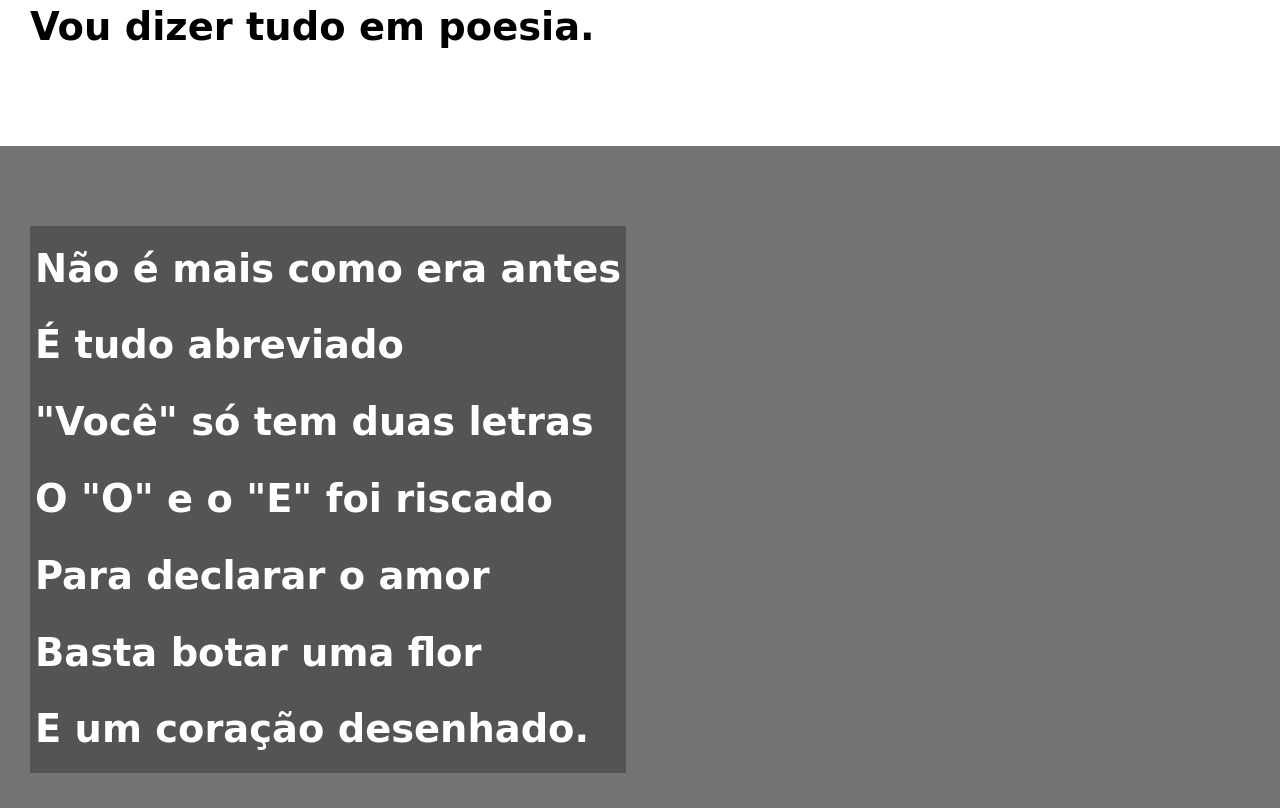
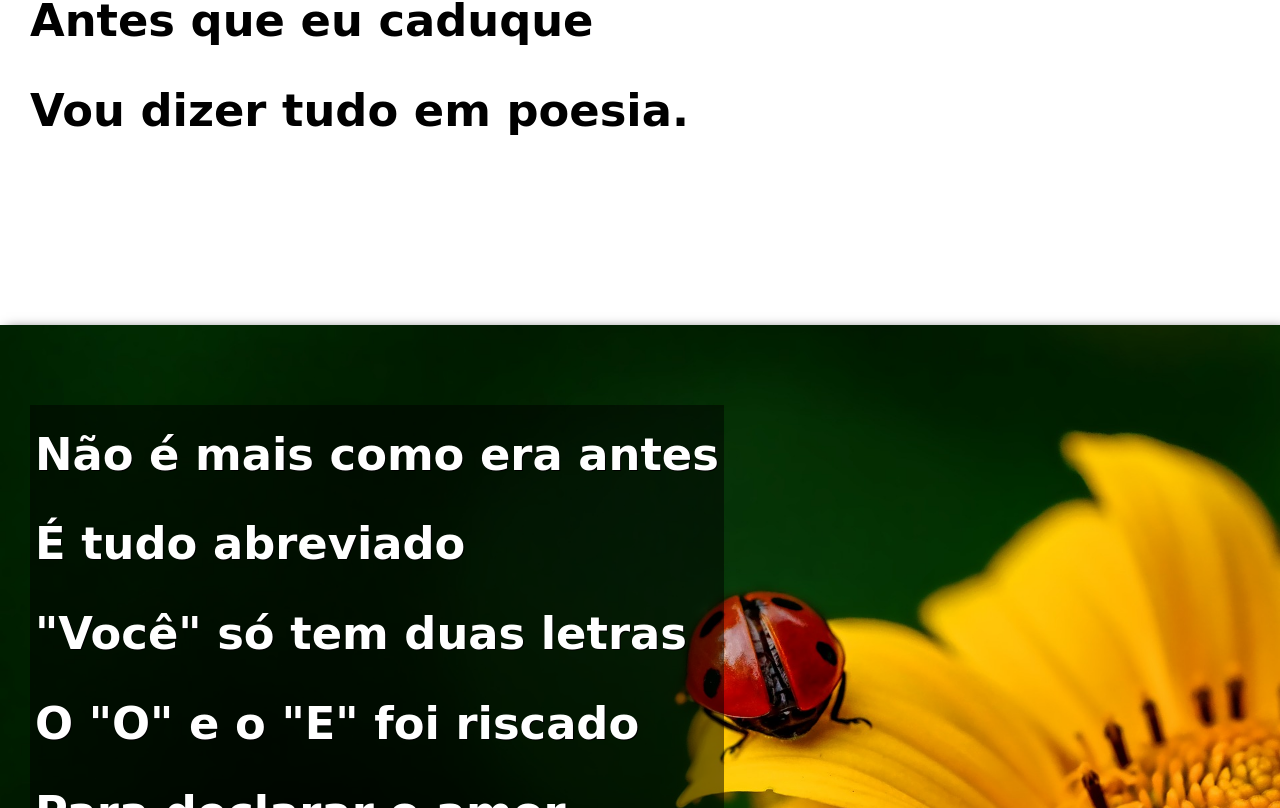
Before and after one commit to OlsonGabriel/html-css, a plain HTML site: page desafios/des012/index.html in a window 1280 px wide. Shown: the part 812-1620 px from the top of the page. Drawn offline with Linux system fonts and the light colour scheme; a web font is replaced by a local one.

Commit message:
atualização nas imagem de fundo para efeito paralax

```diff
--- a/desafios/des012/estilo/style.css
+++ b/desafios/des012/estilo/style.css
@@ -67,7 +67,12 @@ section{
     padding-left: 30px;
     font-family: var(--font3);
     font-weight: bold;
-    font-size: 3vw;
+    font-size: 3.5vw;
+}
+
+section > p{
+    padding-bottom: 2em;
+
 }
 
 .normal{
@@ -76,14 +81,30 @@ section{
 }
 
 .imagem{
-    background-color: rgba(0, 0, 0, 0.323);
+    background-color: rgba(51, 51, 51);
     color: white;
+    box-shadow: 6px 6px 13px 0px black;
+    background-size: cover;
+    background-attachment: fixed;
+}
+
+#img01{
+    background-image: url(../imagens/background001.jpg);
+    background-position: right center;
+
+}
+
+#img02{
+    background-image: url(../imagens/background002.jpg);
+    background-position: right center;
+
 }
 
 .imagem > p{
     display: inline-block;
     padding: 5px;
-    background-color: rgba(0, 0, 0, 0.274);
+    background-color: rgba(0, 0, 0, 0.5);
+    text-shadow: 1px 1px 0px black;
 }
 
 footer{
--- a/desafios/des012/index.html
+++ b/desafios/des012/index.html
@@ -27,7 +27,7 @@
         </p>
     </section>
 
-    <section class="imagem">
+    <section class="imagem" id="img01">
         <p>
             Não é mais como era antes <br>
             É tudo abreviado <br>
@@ -60,7 +60,7 @@
         </p>
     </section>
 
-    <section class="imagem">
+    <section class="imagem" id="img02">
         <p>
             Tenho saudade das cartas <br>
             Escritas com a própria mão <br>
```
